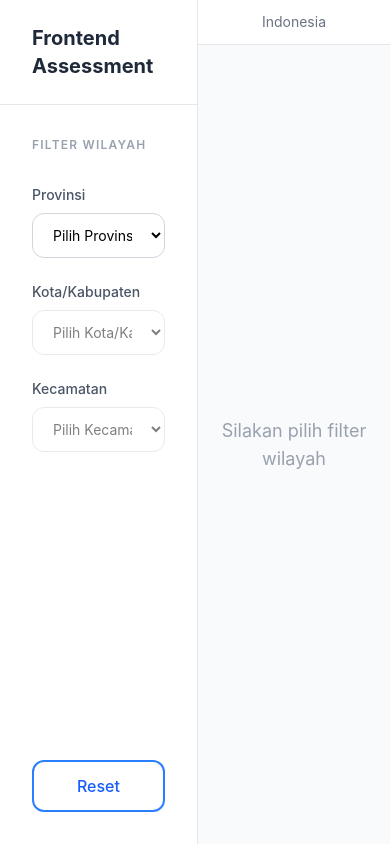
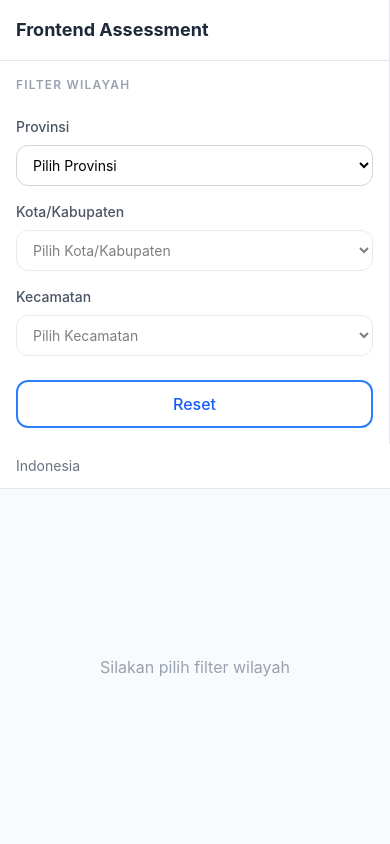
Before and after one commit to RirinnurFatimah/FrontendAssesment, a React (Vite) app: page / in a window 390 px wide. Built offline with nearby package versions, Linux system fonts and the light colour scheme.

Commit message:
Update FilterPage.tsx

```diff
--- a/src/pages/FilterPage.tsx
+++ b/src/pages/FilterPage.tsx
@@ -71,34 +71,34 @@ export default function FilterPage() {
   const districtName = data.districts.find((d) => d.id === selectedDistrict)?.name;
 
   return (
-    <div className="flex min-h-screen bg-gray-100">
+    <div className="flex flex-col lg:flex-row min-h-screen bg-gray-100">
 
       {/* SIDEBAR */}
-      <aside className="w-96 bg-white border-r border-gray-200 flex flex-col">
+      <aside className="w-full lg:w-96 bg-white border-r border-gray-200 flex flex-col flex-shrink-0">
 
         {/* HEADER */}
-        <div className="px-8 py-6 border-b border-gray-200">
-          <h1 className="text-xl font-bold text-gray-800">
+        <div className="px-4 lg:px-8 py-4 lg:py-6 border-b border-gray-200">
+          <h1 className="text-lg lg:text-xl font-bold text-gray-800">
             Frontend Assessment
           </h1>
         </div>
 
         {/* FILTER AREA */}
-        <div className="px-8 py-8 flex-1 flex flex-col justify-between">
+        <div className="px-4 lg:px-8 py-4 lg:py-8 flex-1 flex flex-col justify-between">
 
           <div>
-            <p className="text-xs font-semibold text-gray-400 tracking-widest mb-8">
+            <p className="text-xs font-semibold text-gray-400 tracking-widest mb-6 lg:mb-8">
               FILTER WILAYAH
             </p>
 
             {/* PROVINSI */}
-            <div className="mb-6">
+            <div className="mb-4 lg:mb-6">
               <label className="block text-sm font-medium text-gray-600 mb-2">
                 Provinsi
               </label>
               <select
                 name="province"
-                className="w-full border border-gray-300 rounded-xl px-4 py-3 text-sm focus:ring-2 focus:ring-blue-500 outline-none"
+                className="w-full border border-gray-300 rounded-xl px-3 lg:px-4 py-2.5 lg:py-3 text-sm focus:ring-2 focus:ring-blue-500 outline-none"
                 value={selectedProvince ?? ""}
                 onChange={(e) => {
                   const val = Number(e.target.value) || null;
@@ -115,13 +115,13 @@ export default function FilterPage() {
             </div>
 
             {/* KOTA/KABUPATEN */}
-            <div className="mb-6">
+            <div className="mb-4 lg:mb-6">
               <label className="block text-sm font-medium text-gray-600 mb-2">
                 Kota/Kabupaten
               </label>
               <select
                 name="regency"
-                className="w-full border border-gray-300 rounded-xl px-4 py-3 text-sm disabled:opacity-50"
+                className="w-full border border-gray-300 rounded-xl px-3 lg:px-4 py-2.5 lg:py-3 text-sm disabled:opacity-50"
                 value={selectedRegency ?? ""}
                 disabled={!selectedProvince}
                 onChange={(e) => {
@@ -138,13 +138,13 @@ export default function FilterPage() {
             </div>
 
             {/* KECAMATAN */}
-            <div className="mb-10">
+            <div className="mb-6 lg:mb-10">
               <label className="block text-sm font-medium text-gray-600 mb-2">
                 Kecamatan
               </label>
               <select
                 name="district"
-                className="w-full border border-gray-300 rounded-xl px-4 py-3 text-sm disabled:opacity-50"
+                className="w-full border border-gray-300 rounded-xl px-3 lg:px-4 py-2.5 lg:py-3 text-sm disabled:opacity-50"
                 value={selectedDistrict ?? ""}
                 disabled={!selectedRegency}
                 onChange={(e) =>
@@ -162,7 +162,7 @@ export default function FilterPage() {
           {/* RESET */}
           <button
             onClick={resetFilters}
-            className="w-full border-2 border-blue-500 text-blue-600 rounded-xl py-3 font-medium hover:bg-blue-50 transition"
+            className="w-full border-2 border-blue-500 text-blue-600 rounded-xl py-2.5 lg:py-3 font-medium hover:bg-blue-50 transition"
           >
             Reset
           </button>
@@ -173,8 +173,8 @@ export default function FilterPage() {
       <main className="flex-1 flex flex-col">
 
         {/* BREADCRUMB */}
-        <div className="breadcrumb bg-white border-b border-gray-200 py-6">
-        <div className="px-16 text-sm text-gray-500">
+        <div className="breadcrumb bg-white border-b border-gray-200 py-4 lg:py-6">
+        <div className="px-4 lg:px-16 text-sm text-gray-500">
           Indonesia
           {provinceName && ` › ${provinceName}`}
           {regencyName && ` › ${regencyName}`}
@@ -183,53 +183,53 @@ export default function FilterPage() {
       </div>
 
         {/* CONTENT */}
-        <div className="flex-1 bg-gray-50 flex items-center justify-center">
+        <div className="flex-1 bg-gray-50 flex items-center justify-center p-4 lg:p-8">
 
-          <div className="text-center space-y-14">
+          <div className="text-center space-y-8 lg:space-y-14">
 
             {provinceName && (
-              <div className="space-y-3">
+              <div className="space-y-2 lg:space-y-3">
                 <p className="text-xs tracking-[0.3em] text-blue-500 font-semibold">
                   PROVINSI
                 </p>
-                <h1 className="text-6xl font-bold text-gray-800">
+                <h1 className="text-3xl lg:text-6xl font-bold text-gray-800">
                   {provinceName}
                 </h1>
               </div>
             )}
 
             {provinceName && regencyName && (
-              <div className="text-gray-400 text-3xl">↓</div>
+              <div className="text-gray-400 text-2xl lg:text-3xl">↓</div>
             )}
 
             {regencyName && (
-              <div className="space-y-3">
+              <div className="space-y-2 lg:space-y-3">
                 <p className="text-xs tracking-[0.3em] text-blue-500 font-semibold">
                   KOTA / KABUPATEN
                 </p>
-                <h1 className="text-5xl font-bold text-gray-800">
+                <h1 className="text-2xl lg:text-5xl font-bold text-gray-800">
                   {regencyName}
                 </h1>
               </div>
             )}
 
             {regencyName && districtName && (
-              <div className="text-gray-400 text-3xl">↓</div>
+              <div className="text-gray-400 text-2xl lg:text-3xl">↓</div>
             )}
 
             {districtName && (
-              <div className="space-y-3">
+              <div className="space-y-2 lg:space-y-3">
                 <p className="text-xs tracking-[0.3em] text-blue-500 font-semibold">
                   KECAMATAN
                 </p>
-                <h1 className="text-4xl font-bold text-gray-800">
+                <h1 className="text-xl lg:text-4xl font-bold text-gray-800">
                   {districtName}
                 </h1>
               </div>
             )}
 
             {!provinceName && (
-              <p className="text-gray-400 text-lg">
+              <p className="text-gray-400 text-base lg:text-lg">
                 Silakan pilih filter wilayah
               </p>
             )}
```
